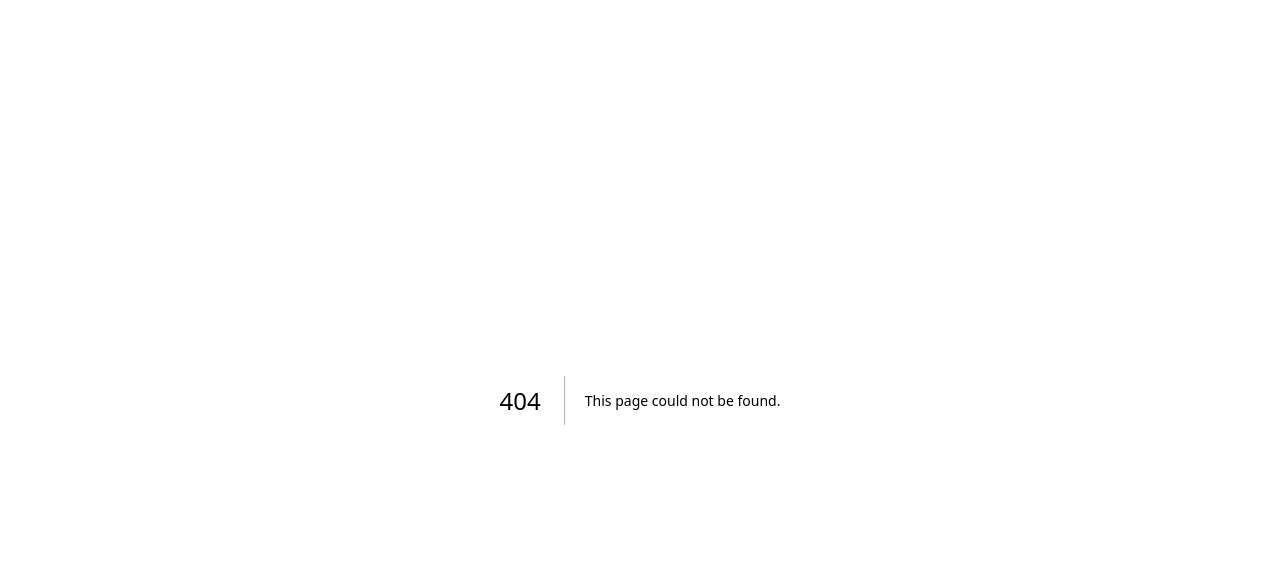
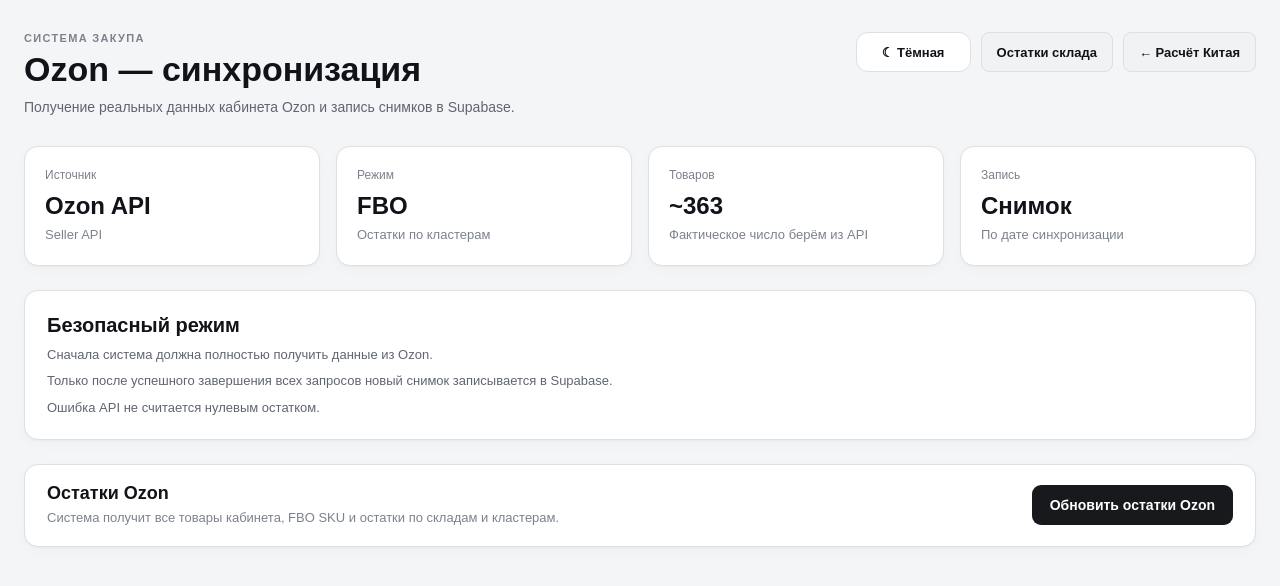
Before and after one commit to Raidis6023/zakup-automation, a Next.js app: page /ozon in a window 1280 px wide. Before the commit this address had no page. Shown: the top 586 px of the page. Built offline with nearby package versions, Linux system fonts and the light colour scheme.

Commit message:
Add Ozon synchronization page

```diff
--- /dev/null
+++ b/app/ozon/page.tsx
@@ -0,0 +1,211 @@
+import Link from "next/link";
+
+import ThemeToggle
+  from "../ThemeToggle";
+
+import OzonStockSyncClient
+  from "../OzonStockSyncClient";
+
+
+// ============================================================
+// СТРАНИЦА OZON
+// ============================================================
+
+export default function OzonPage() {
+
+  return (
+
+    <main className="page">
+
+      <div className="container">
+
+
+        {/* ===================================
+            HEADER
+            =================================== */}
+
+        <header className="header">
+
+          <div>
+
+            <div className="small-label">
+              СИСТЕМА ЗАКУПА
+            </div>
+
+
+            <h1 className="title">
+              Ozon — синхронизация
+            </h1>
+
+
+            <p className="subtitle">
+
+              Получение реальных данных
+              кабинета Ozon и запись
+              снимков в Supabase.
+
+            </p>
+
+          </div>
+
+
+          <div className="header-actions">
+
+            <ThemeToggle />
+
+
+            <Link
+              href="/stock-import"
+
+              className=
+                "secondary-button navigation-button"
+            >
+              Остатки склада
+            </Link>
+
+
+            <Link
+              href="/"
+
+              className=
+                "secondary-button navigation-button"
+            >
+              ← Расчёт Китая
+            </Link>
+
+          </div>
+
+        </header>
+
+
+        {/* ===================================
+            ИНФОРМАЦИЯ
+            =================================== */}
+
+        <section className="summary-grid">
+
+
+          <div className="card">
+
+            <div className="card-label">
+              Источник
+            </div>
+
+            <div className="big-number">
+              Ozon API
+            </div>
+
+            <div className="muted">
+              Seller API
+            </div>
+
+          </div>
+
+
+          <div className="card">
+
+            <div className="card-label">
+              Режим
+            </div>
+
+            <div className="big-number">
+              FBO
+            </div>
+
+            <div className="muted">
+              Остатки по кластерам
+            </div>
+
+          </div>
+
+
+          <div className="card">
+
+            <div className="card-label">
+              Товаров
+            </div>
+
+            <div className="big-number">
+              ~363
+            </div>
+
+            <div className="muted">
+              Фактическое число
+              берём из API
+            </div>
+
+          </div>
+
+
+          <div className="card">
+
+            <div className="card-label">
+              Запись
+            </div>
+
+            <div className="big-number">
+              Снимок
+            </div>
+
+            <div className="muted">
+              По дате синхронизации
+            </div>
+
+          </div>
+
+        </section>
+
+
+        {/* ===================================
+            ПРЕДУПРЕЖДЕНИЕ
+            =================================== */}
+
+        <section className="section">
+
+          <h2 className="section-title">
+            Безопасный режим
+          </h2>
+
+
+          <div className="reason-text">
+
+            Сначала система должна
+            полностью получить данные
+            из Ozon.
+
+          </div>
+
+
+          <div className="reason-text">
+
+            Только после успешного
+            завершения всех запросов
+            новый снимок записывается
+            в Supabase.
+
+          </div>
+
+
+          <div className="reason-text">
+
+            Ошибка API не считается
+            нулевым остатком.
+
+          </div>
+
+        </section>
+
+
+        {/* ===================================
+            СИНХРОНИЗАЦИЯ
+            =================================== */}
+
+        <OzonStockSyncClient />
+
+
+      </div>
+
+    </main>
+
+  );
+}
```
